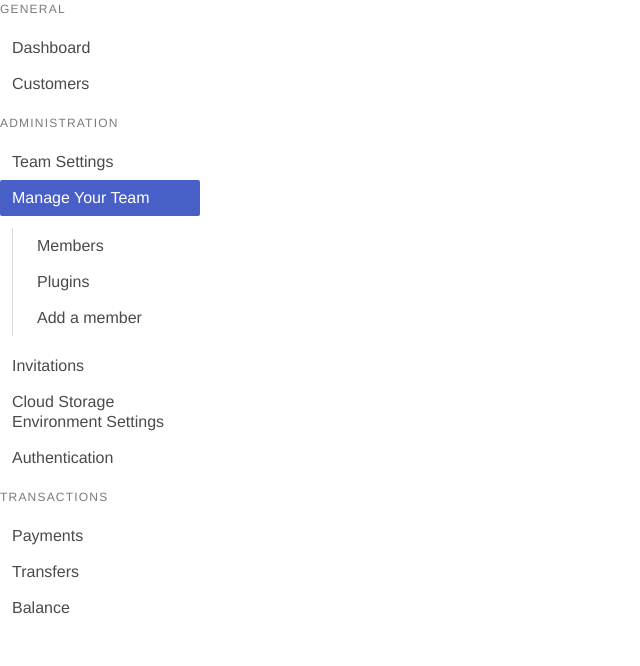
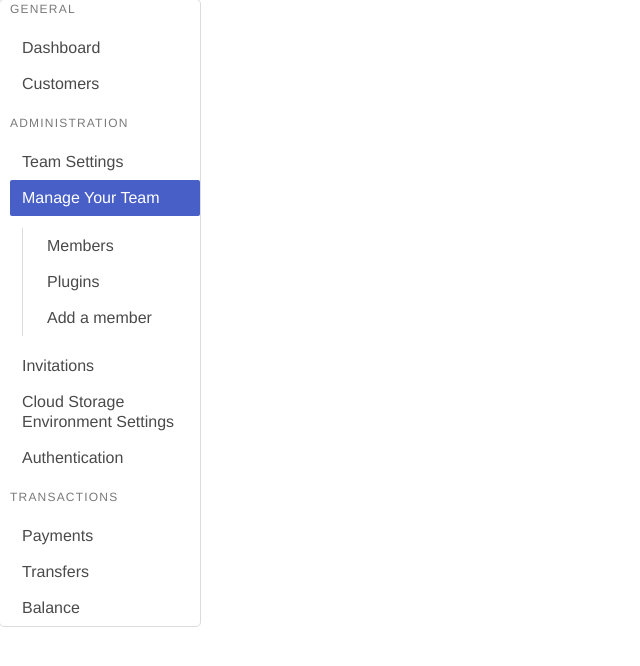
Before and after one commit to skatos-ux/Loaner, a Vue app: page /dashboard in a window 1280 px wide. Shown: the top 666 px of the page, without its empty margins (0-640 px from the left). Built offline with nearby package versions, Linux system fonts and the light colour scheme.

Commit message:
design: CartComponent

```diff
--- a/src/components/components/CartComponent.vue
+++ b/src/components/components/CartComponent.vue
@@ -1,5 +1,5 @@
 <template>
-  <div class="cart has-text-left">
+  <section class="dashboard__cart section--1 has-text-left">
     <aside class="menu">
       <p class="menu-label">
         General
@@ -34,7 +34,7 @@
         <li><a>Balance</a></li>
       </ul>
     </aside>
-  </div>
+  </section>
 </template>
 
 <script lang="ts">
@@ -47,9 +47,12 @@ export default class CartComponent extends Vue {
 </script>
 
 <style scoped lang="scss">
-  .cart {
+@import "../../scss/globals";
+  .dashboard__cart {
     position: relative;
     max-width: 200px;
     min-width: 100px;
+    height: 100%;
+    padding-left: 10px;
   }
 </style>
```
